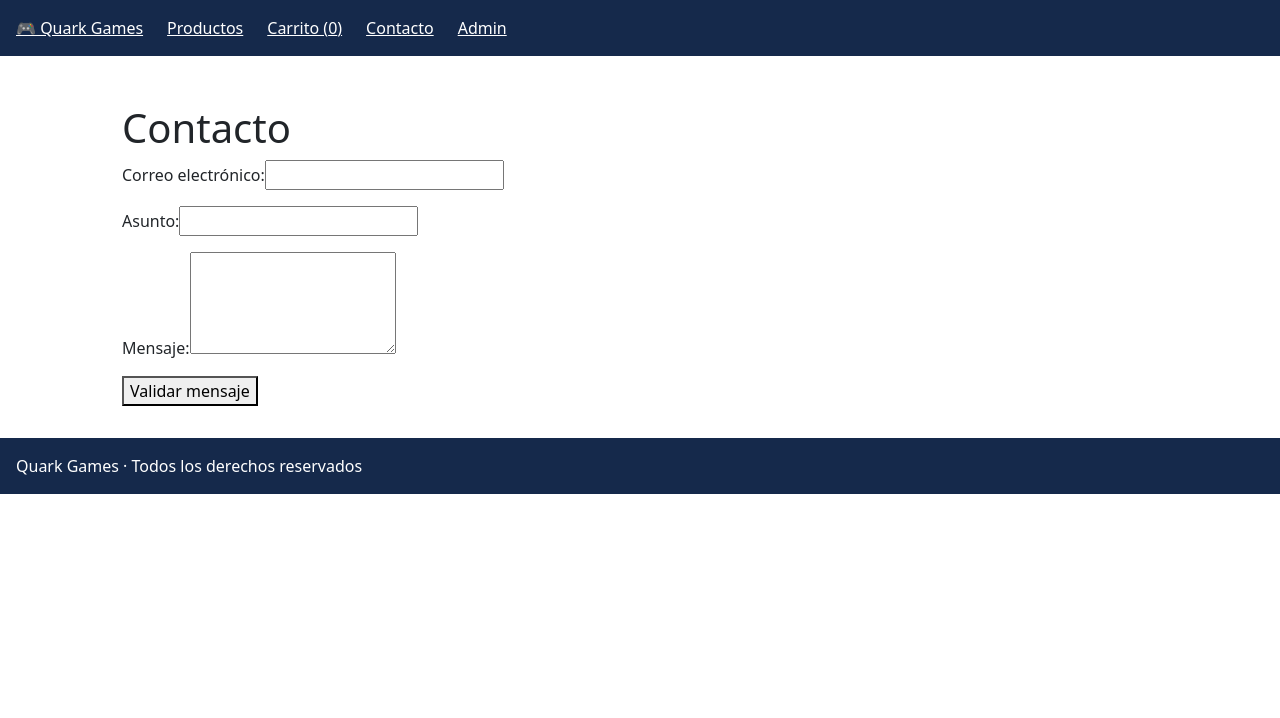
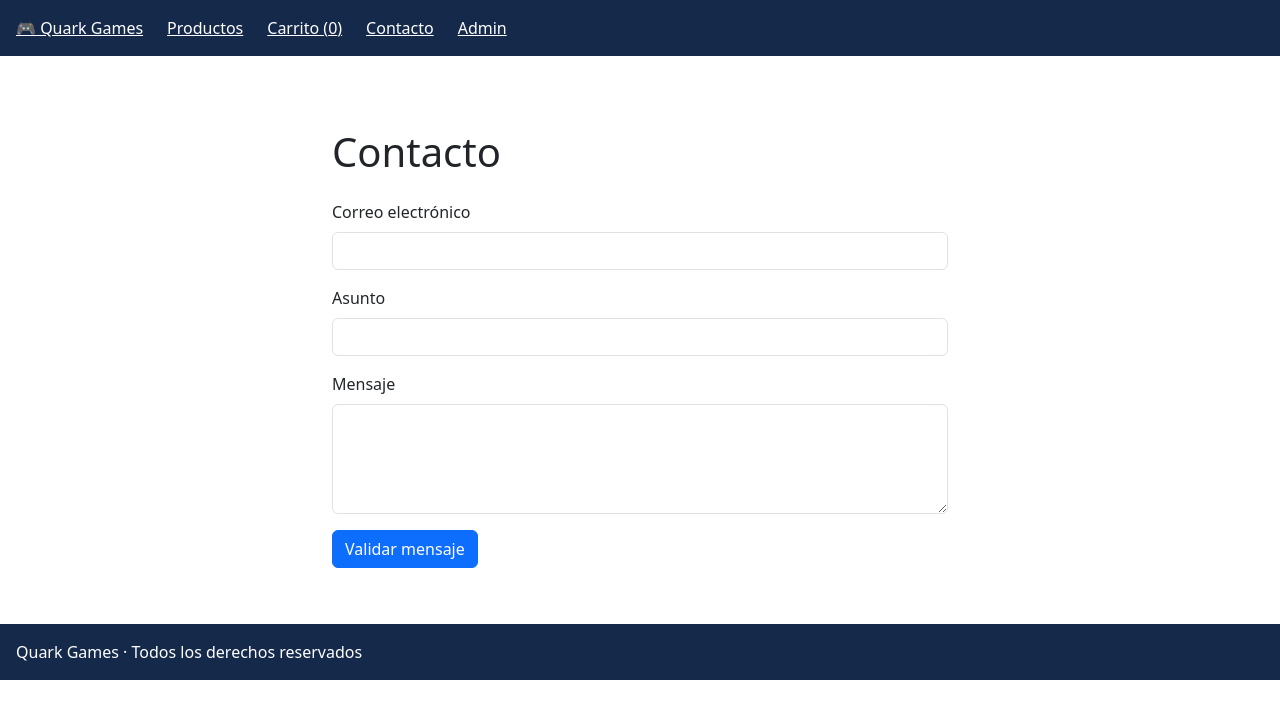
Before and after one commit to SevenA7X/QuarkGames-React, a React (Vite) app: page /contacto in a window 1280 px wide. Shown: the top 718 px of the page. Built offline with nearby package versions, Linux system fonts and the light colour scheme.

Commit message:
integrar Layout, vistas NoEncontrada/Contacto y configurar enrutamiento SPA (Lab 13)

```diff
--- a/src/App.jsx
+++ b/src/App.jsx
@@ -1,6 +1,5 @@
 import { Route, Routes } from 'react-router';
-import Header from './components/Header.jsx';
-import Footer from './components/Footer.jsx';
+import Layout from './components/Layout.jsx';
 import RutaAdmin from './components/RutaAdmin.jsx';
 import Inicio from './pages/Inicio.jsx';
 import Productos from './pages/Productos.jsx';
@@ -8,34 +7,28 @@ import Carrito from './pages/Carrito.jsx';
 import Contacto from './pages/Contacto.jsx';
 import Login from './pages/Login.jsx';
 import Admin from './pages/Admin.jsx';
-import { useTienda } from './context/TiendaContext.jsx';
+import NoEncontrada from './pages/NoEncontrada.jsx';
 
-// VERSIÓN TRANSITORIA: App ya no guarda estado propio. El carrito y el catálogo
-// vienen de TiendaContext y la sesión de AuthContext (a través de RutaAdmin).
+// App solo define las rutas: no guarda estado propio.
+// El carrito y el catálogo viven en TiendaContext y la sesión en AuthContext.
 export default function App() {
-  const { estado } = useTienda();
+  return (
+    <Routes>
+      {/* Layout es una ruta padre sin path: dibuja Header y Footer y deja las páginas en su <Outlet /> */}
+      <Route element={<Layout />}>
+        <Route index element={<Inicio />} />
+        <Route path="productos" element={<Productos />} />
+        <Route path="carrito" element={<Carrito />} />
+        <Route path="contacto" element={<Contacto />} />
+        <Route path="login" element={<Login />} />
 
-  return (
-    <>
-      <Header />
-      <main>
-        <p role="status">{estado.mensaje}</p>
-        <Routes>
-          <Route path="/" element={<Inicio />} />
-          <Route path="/productos" element={<Productos />} />
-          <Route path="/carrito" element={<Carrito />} />
-          <Route path="/contacto" element={<Contacto />} />
-          <Route path="/login" element={<Login />} />
+        {/* RutaAdmin también es una ruta padre sin path: protege a sus rutas hijas */}
+        <Route element={<RutaAdmin />}>
+          <Route path="admin" element={<Admin />} />
+        </Route>
 
-          {/* RutaAdmin no tiene path: protege a todas sus rutas hijas */}
-          <Route element={<RutaAdmin />}>
-            <Route path="/admin" element={<Admin />} />
-          </Route>
-
-          <Route path="*" element={<h1>Página no encontrada</h1>} />
-        </Routes>
-      </main>
-      <Footer />
-    </>
+        <Route path="*" element={<NoEncontrada />} />
+      </Route>
+    </Routes>
   );
 }
--- /dev/null
+++ b/src/components/Layout.jsx
@@ -0,0 +1,25 @@
+import { Outlet } from 'react-router';
+import Header from './Header.jsx';
+import Footer from './Footer.jsx';
+import { useTienda } from '../context/TiendaContext.jsx';
+
+// Estructura común de todas las páginas: cabecera, contenido y pie.
+// Se usa como ruta padre en App.jsx, así Header y Footer existen una sola vez
+// y no se repiten en cada página.
+export default function Layout() {
+  // El mensaje de feedback (por ejemplo "Producto agregado.") vive en el contexto global.
+  const { estado } = useTienda();
+
+  return (
+    <>
+      <Header />
+      <main>
+        {/* role="status" hace que los lectores de pantalla anuncien el mensaje cuando cambia */}
+        <p role="status">{estado.mensaje}</p>
+        {/* <Outlet /> es el lugar donde React Router dibuja la página hija que corresponde a la URL */}
+        <Outlet />
+      </main>
+      <Footer />
+    </>
+  );
+}
--- a/src/pages/Contacto.jsx
+++ b/src/pages/Contacto.jsx
@@ -1,46 +1,91 @@
 import { useState } from 'react';
+import { Container, Form, Button, Alert } from 'react-bootstrap';
+import { validarContacto } from '../utils/validaciones.js';
+
+const DATOS_VACIOS = { email: '', asunto: '', mensaje: '' };
 
 export default function Contacto() {
-  const [email, setEmail] = useState('');
-  const [asunto, setAsunto] = useState('');
-  const [mensaje, setMensaje] = useState('');
-  const [error, setError] = useState('');
+  // Estado local: solo esta pantalla necesita saber qué escribe el usuario.
+  const [datos, setDatos] = useState(DATOS_VACIOS);
+  const [errores, setErrores] = useState({});
   const [enviado, setEnviado] = useState(false);
+
+  // Un solo manejador para los tres campos: usa el atributo 'name' del input.
+  function cambiar(e) {
+    const { name, value } = e.target;
+    setDatos((actual) => ({ ...actual, [name]: value }));
+    setEnviado(false); // al volver a escribir, se oculta el aviso de éxito anterior
+  }
 
   function enviar(e) {
     e.preventDefault();
-    if (!email.includes('@') || asunto.trim().length < 5 || mensaje.trim().length < 10) {
-      setError('Completa un correo válido, asunto (mín. 5 caracteres) y mensaje (mín. 10 caracteres).');
+    // validarContacto devuelve un objeto con un error por campo (vacío si todo está bien).
+    const erroresEncontrados = validarContacto(datos);
+    setErrores(erroresEncontrados);
+
+    if (Object.keys(erroresEncontrados).length > 0) {
       setEnviado(false);
       return;
     }
-    setError('');
+
+    // Es una simulación: no se envía a ningún servidor, solo se valida y se limpia el formulario.
     setEnviado(true);
-    setEmail('');
-    setAsunto('');
-    setMensaje('');
+    setDatos(DATOS_VACIOS);
   }
 
   return (
-    <section>
-      <h1>Contacto</h1>
-      {enviado && <p>Mensaje validado correctamente.</p>}
-      {error && <p style={{ color: 'red' }}>{error}</p>}
-      <form onSubmit={enviar} noValidate>
-        <p>
-          <label htmlFor="email">Correo electrónico: </label>
-          <input id="email" type="email" value={email} onChange={e => setEmail(e.target.value)} />
-        </p>
-        <p>
-          <label htmlFor="asunto">Asunto: </label>
-          <input id="asunto" type="text" value={asunto} onChange={e => setAsunto(e.target.value)} />
-        </p>
-        <p>
-          <label htmlFor="mensaje">Mensaje: </label>
-          <textarea id="mensaje" rows="4" value={mensaje} onChange={e => setMensaje(e.target.value)} />
-        </p>
-        <button type="submit">Validar mensaje</button>
-      </form>
-    </section>
+    <Container className="py-4" style={{ maxWidth: '640px' }}>
+      <h1 className="mb-4">Contacto</h1>
+
+      {enviado && (
+        <Alert variant="success" role="status">
+          Mensaje validado correctamente.
+        </Alert>
+      )}
+
+      {/* noValidate desactiva los avisos del navegador: mostramos los errores propios */}
+      <Form noValidate onSubmit={enviar}>
+        <Form.Group className="mb-3" controlId="contacto-email">
+          <Form.Label>Correo electrónico</Form.Label>
+          <Form.Control
+            name="email"
+            type="email"
+            value={datos.email}
+            onChange={cambiar}
+            isInvalid={Boolean(errores.email)}
+          />
+          <Form.Control.Feedback type="invalid">{errores.email}</Form.Control.Feedback>
+        </Form.Group>
+
+        <Form.Group className="mb-3" controlId="contacto-asunto">
+          <Form.Label>Asunto</Form.Label>
+          <Form.Control
+            name="asunto"
+            type="text"
+            value={datos.asunto}
+            onChange={cambiar}
+            isInvalid={Boolean(errores.asunto)}
+          />
+          <Form.Control.Feedback type="invalid">{errores.asunto}</Form.Control.Feedback>
+        </Form.Group>
+
+        <Form.Group className="mb-3" controlId="contacto-mensaje">
+          <Form.Label>Mensaje</Form.Label>
+          <Form.Control
+            name="mensaje"
+            as="textarea"
+            rows={4}
+            value={datos.mensaje}
+            onChange={cambiar}
+            isInvalid={Boolean(errores.mensaje)}
+          />
+          <Form.Control.Feedback type="invalid">{errores.mensaje}</Form.Control.Feedback>
+        </Form.Group>
+
+        <Button type="submit" variant="primary">
+          Validar mensaje
+        </Button>
+      </Form>
+    </Container>
   );
 }
--- /dev/null
+++ b/src/pages/NoEncontrada.jsx
@@ -0,0 +1,12 @@
+import { Link } from 'react-router';
+
+// Se muestra cuando la URL no coincide con ninguna ruta (path="*" en App.jsx).
+export default function NoEncontrada() {
+  return (
+    <section>
+      <h1>Página no encontrada</h1>
+      <p>La dirección que buscas no existe o fue movida.</p>
+      <Link to="/">Volver al inicio</Link>
+    </section>
+  );
+}
```
Also changed, not shown: 1 other file (tests, documents, lock files or other folders).
